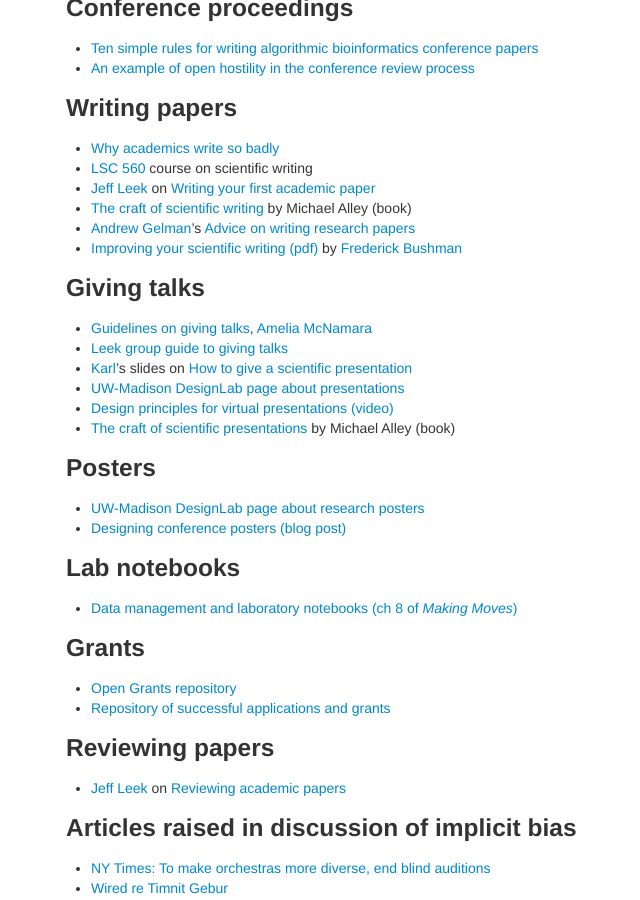
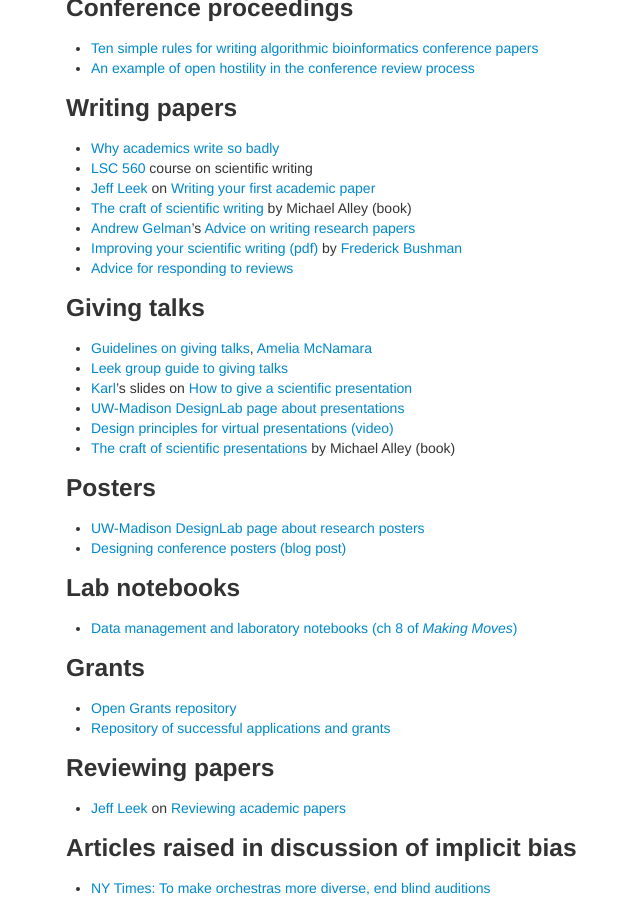
Before and after one commit to kbroman/BMI883, a Jekyll site: the page built from resources.md, in a window 1280 px wide and 900 px high, scrolled down 334 px. Shown: the whole window, without its empty margins (224-864 px from the left). Built offline with Jekyll 4.4.1, drawn with Linux system fonts in a browser that asks for light colours.

Commit message:
resources: link re responding to reviewers

```diff
--- a/resources.md
+++ b/resources.md
@@ -33,6 +33,7 @@ description: Resources for BMI 883/884, Biomedical data science professional ski
 - [Improving your scientific writing
   (pdf)](https://www.med.upenn.edu/bushmanlab/assets/user-content/documents/scientificwritingv67.pdf)
   by [Frederick Bushman](https://www.med.upenn.edu/bushmanlab/)
+- [Advice for responding to reviews](https://labrigger.com/blog/2023/10/13/advice-for-responding-to-reviewers/)
 
 ### Giving talks
 
```
